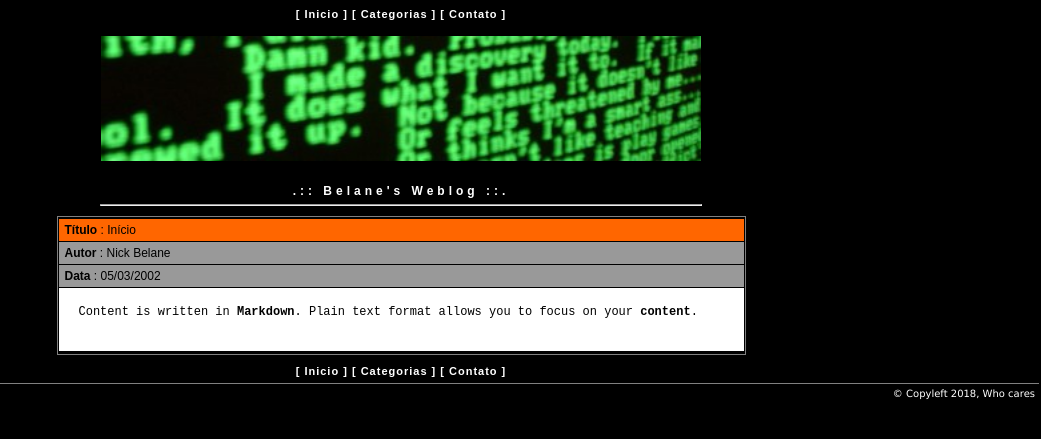
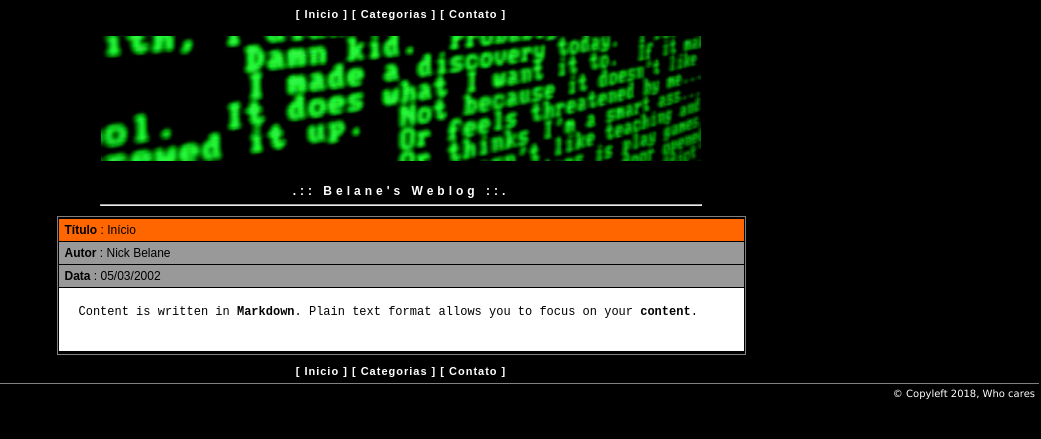
Before and after one commit to nick-belane/nick-belane.github.io, a Jekyll site: the page built from index.md, in a window 1280 px wide. Shown: the top 439 px of the page, without its empty margins (239-1280 px from the left). Built offline with Jekyll 4.4.1, drawn with Linux system fonts in a browser that asks for light colours.

Commit message:
Update config.yml

```diff
--- a/_data/config.yml
+++ b/_data/config.yml
@@ -1,2 +1,2 @@
 site-name: Belane's Weblog
-img-logo: site-logo.jpg
+img-logo: site-logo.png
```
